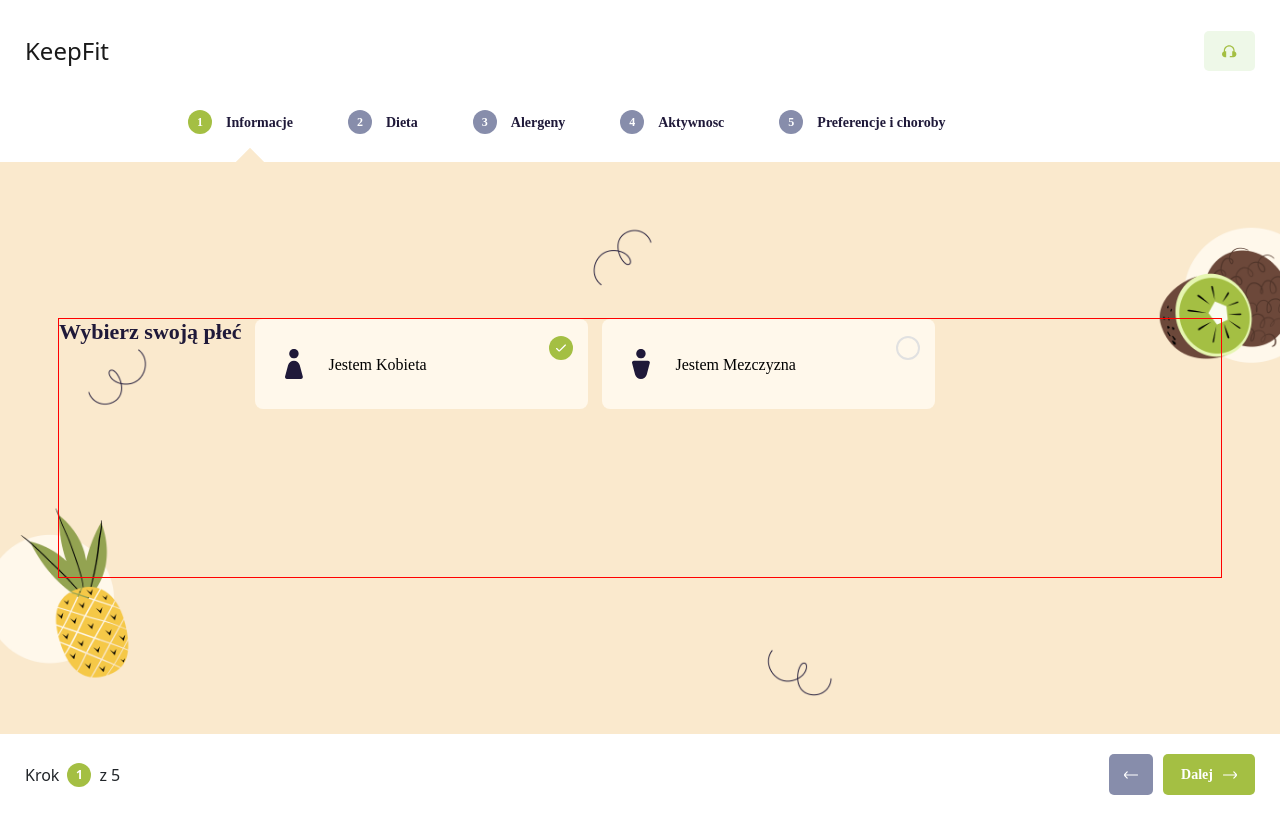
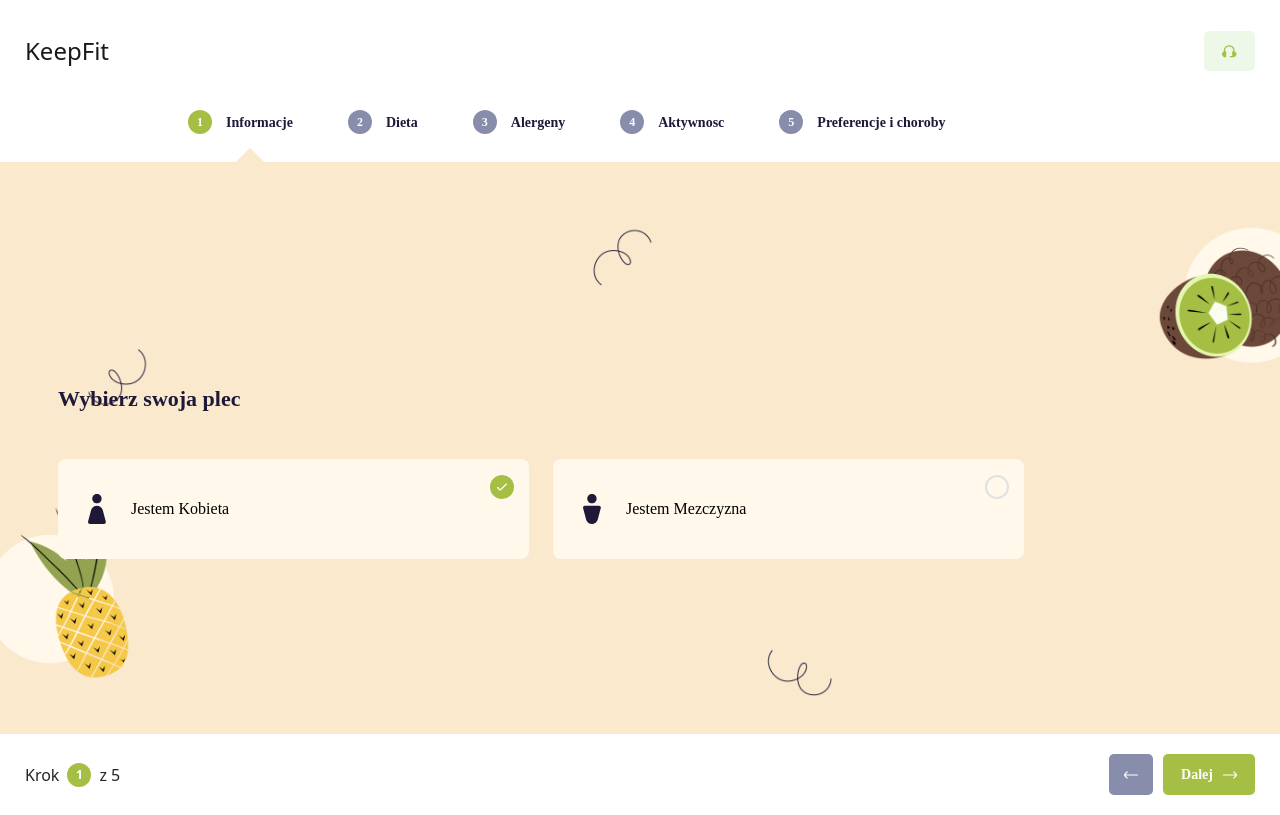
Before and after one commit to DamianTarczon/FitApp-frontend, a React (Create React App) app: page / in a window 1280 px wide. Built offline with nearby package versions, Linux system fonts and the light colour scheme; a web font is replaced by a local one.

Commit message:
form container layout for desktop done, fix in step header, and fix with label aligment

```diff
--- a/src/components/FormContainer/index.scss
+++ b/src/components/FormContainer/index.scss
@@ -1,4 +1,4 @@
-
+@import "~bootstrap/scss/bootstrap";
 
 .form-container {
   height: 572px;
@@ -8,3 +8,9 @@
   display: flex;
   justify-content: center;
 }
+
+@include media-breakpoint-up(sm){
+  .form-container{
+    padding-top: 224px;
+  }
+}
--- a/src/components/GenderForm/index.scss
+++ b/src/components/GenderForm/index.scss
@@ -11,7 +11,9 @@
 @include media-breakpoint-up(sm){
   .form{
     flex-direction: row;
+    flex-wrap: wrap;
     width: 1164px;
-    border: 1px solid red;
+    height: 175px;
+    gap: 0px 24px;
   }
 }
--- a/src/components/GenderForm/index.tsx
+++ b/src/components/GenderForm/index.tsx
@@ -10,7 +10,7 @@ export default function GenderForm({ buttons }: GenderFormProps) {
 
   return (
     <form className="form">
-      <Title title='Wybierz swoją płeć'/>
+      <Title title='Wybierz swoja plec'/>
       {radioSelectors}
     </form>
   );
--- a/src/components/RadioSelector/index.scss
+++ b/src/components/RadioSelector/index.scss
@@ -1,3 +1,5 @@
+@import "~bootstrap/scss/bootstrap";
+
 .gender-select-button {
   width: 333px;
   height: 90px;
@@ -27,3 +29,10 @@
   line-height: 19px;
   margin: 0px auto 0px 25px;
 }
+
+@include media-breakpoint-up(sm){
+  .gender-select-button {
+    width: 471px;
+    height: 100px;
+  }
+}
--- a/src/components/StepButton/index.scss
+++ b/src/components/StepButton/index.scss
@@ -14,6 +14,7 @@
   align-items: center;
   color: #1f1939;
   position: relative;
+  white-space:nowrap;
 }
 
 .triangle {
--- a/src/components/Title/index.scss
+++ b/src/components/Title/index.scss
@@ -1,8 +1,18 @@
+@import "~bootstrap/scss/bootstrap";
+
 .title{
-    font-family: 'urbane,sans-serif';
+    font-family: 'Urbane';
     font-style: normal;
-    font-weight: 700;
+    font-weight: 600;
     font-size: 22px;
     line-height: 26px;
     color: #1F1939;
+    height: 65px;
 }
+
+@include media-breakpoint-up(sm){
+    .title{
+        width: 100%;
+        height: 70px;
+    }
+}
```
